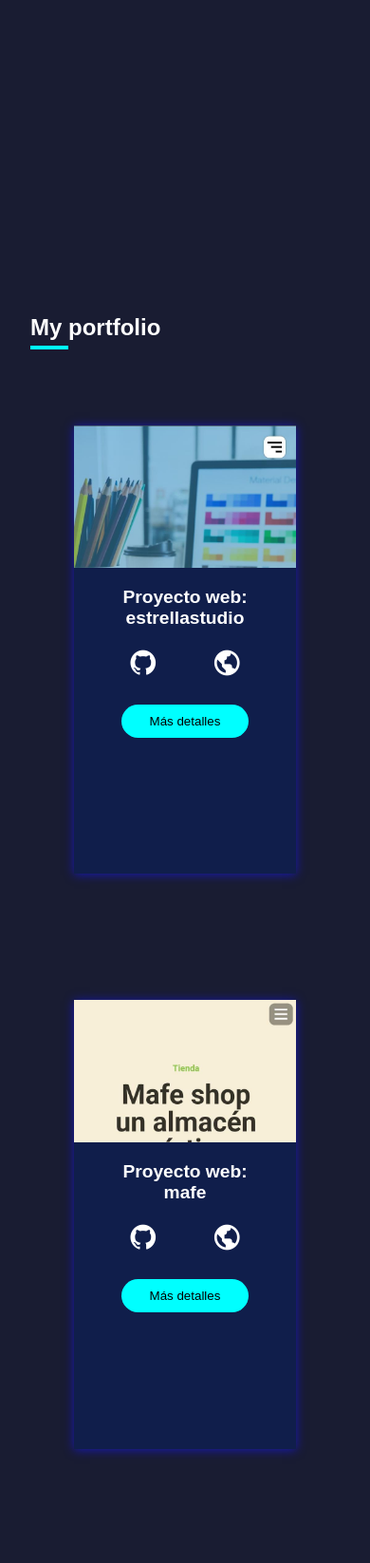
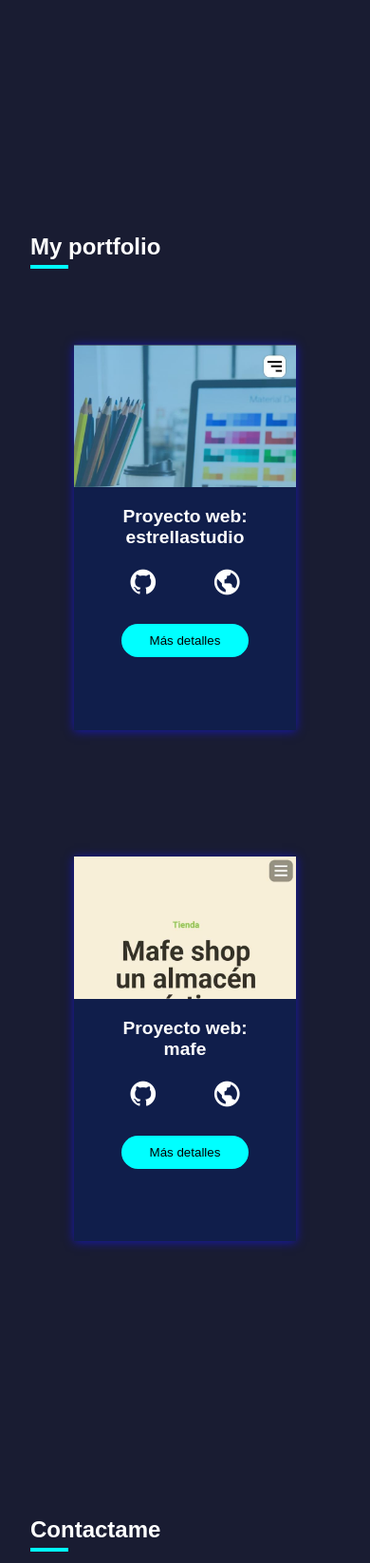
Before and after one commit to alexisrr11/RodriguezAlexis, a PHP site: page / in a window 390 px wide. Shown: the part 2953-4599 px from the top of the page at 95% size. Run offline with PHP 8.4, Linux system fonts and the light colour scheme.

Commit message:
Update style20241112.css

```diff
--- a/style20241112.css
+++ b/style20241112.css
@@ -514,7 +514,7 @@ span {
     .contact-section,
     .servicios,
     .portfolio {
-        height: 140vh;
+        height: 130vh;
     }
 
     .service {
@@ -575,7 +575,7 @@ span {
         padding: 0;
     }
     .card {
-        height: 70%;
+        height: 60%;
         width: 60%;
         margin-bottom: 30%;
     }
```
